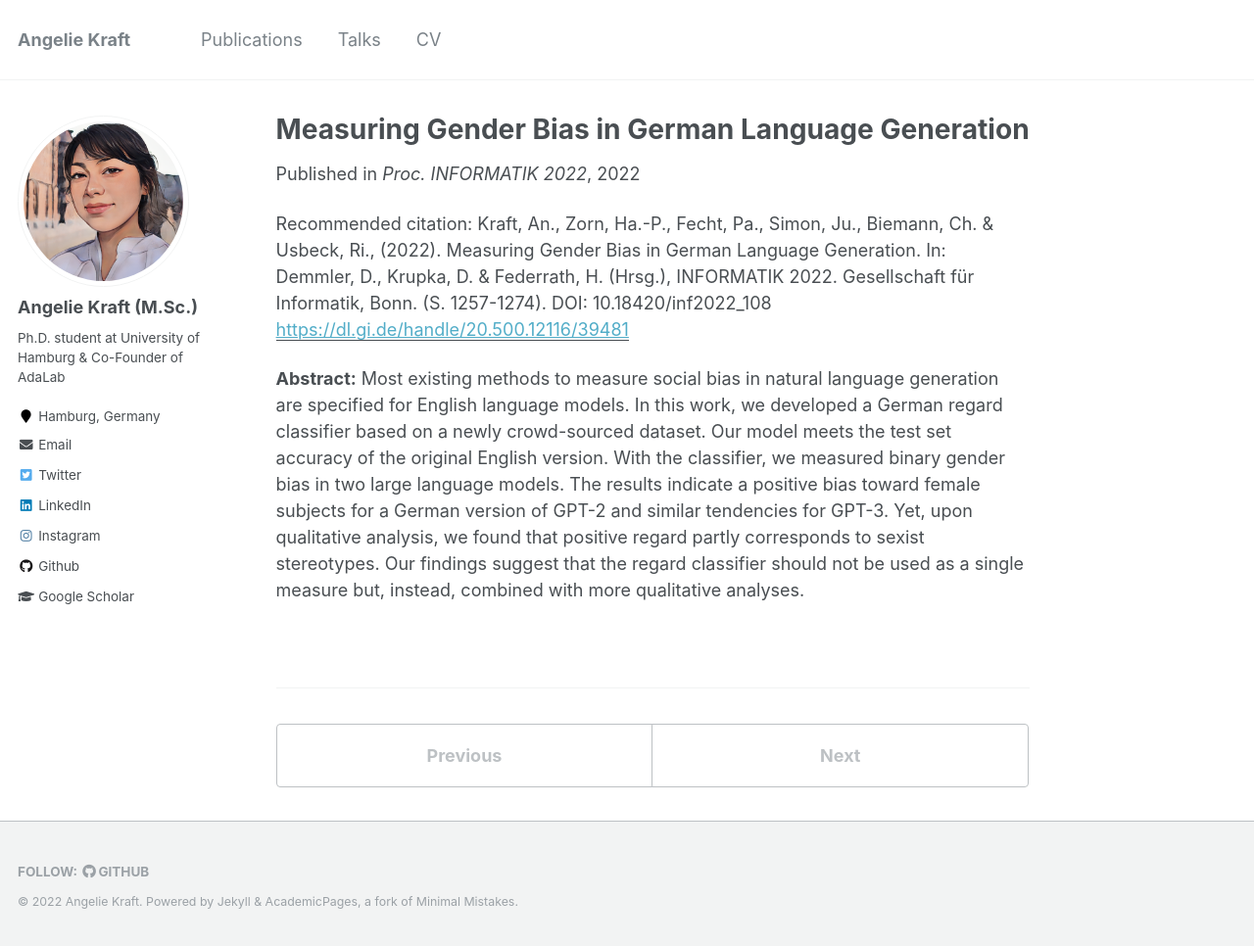
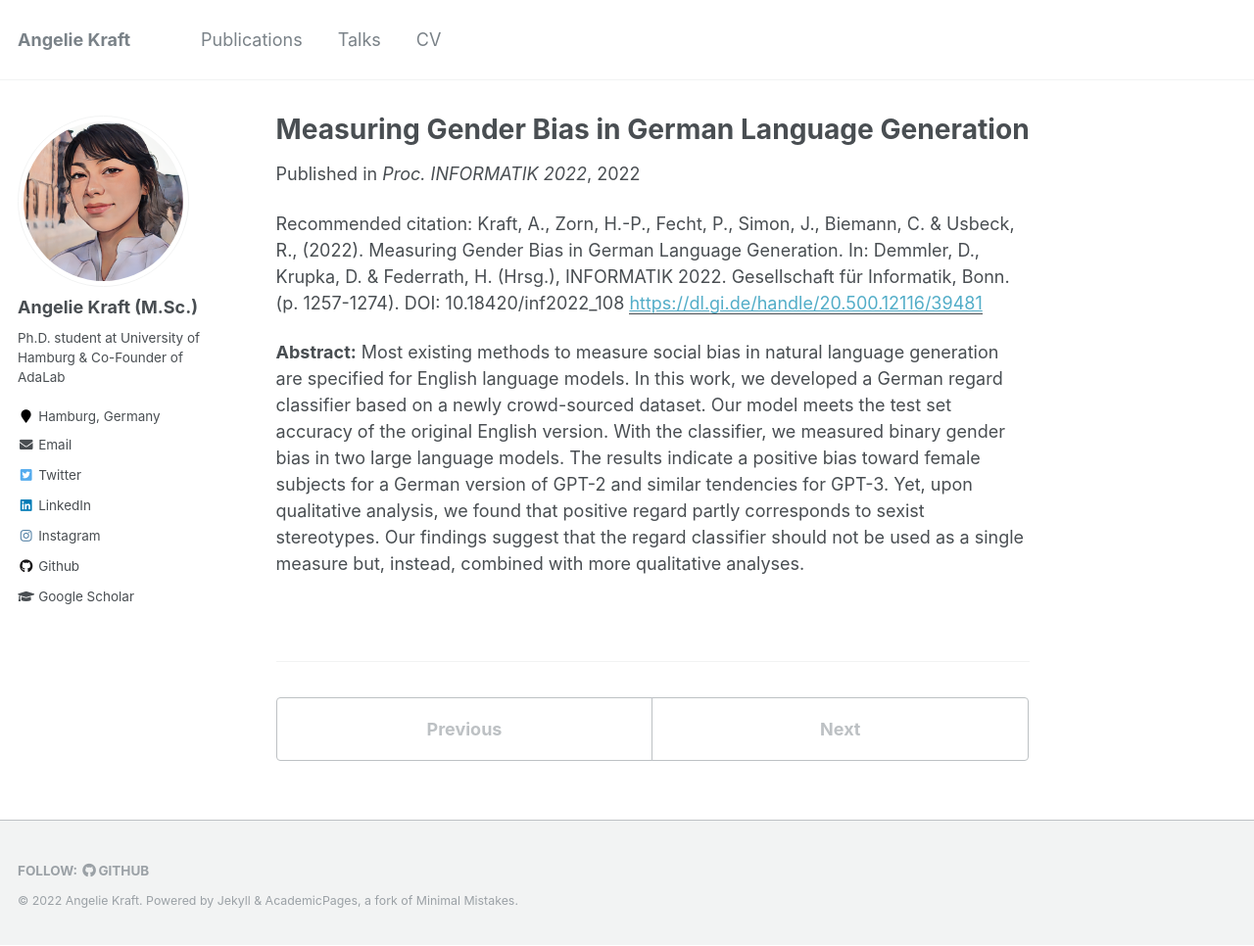
Before and after one commit to krangelie/krangelie.github.io, a Jekyll site: the page built from _publications/2022-german-regard-number-1.md, in a window 1280 px wide and 966 px high. Shown: the whole window at 98% size. Built offline with Jekyll 4.4.1, drawn with Linux system fonts in a browser that asks for light colours.

```diff
--- a/_publications/2022-german-regard-number-1.md
+++ b/_publications/2022-german-regard-number-1.md
@@ -6,7 +6,7 @@ date: 2022-09-29
 venue: 'Proc. INFORMATIK 2022'
 excerpt: ''
 paperurl: 'https://dl.gi.de/handle/20.500.12116/39481'
-citation: 'Kraft, An., Zorn, Ha.-P., Fecht, Pa., Simon, Ju., Biemann, Ch. & Usbeck, Ri., (2022). Measuring Gender Bias in German Language Generation. In: Demmler, D., Krupka, D. & Federrath, H. (Hrsg.), INFORMATIK 2022. Gesellschaft für Informatik, Bonn. (S. 1257-1274). DOI: 10.18420/inf2022_108'
+citation: 'Kraft, A., Zorn, H.-P., Fecht, P., Simon, J., Biemann, C. & Usbeck, R., (2022). Measuring Gender Bias in German Language Generation. In: Demmler, D., Krupka, D. & Federrath, H. (Hrsg.), INFORMATIK 2022. Gesellschaft für Informatik, Bonn. (p. 1257-1274). DOI: 10.18420/inf2022_108'
 ---
 **Abstract:** Most existing methods to measure social bias in natural language generation are specified
 for English language models. In this work, we developed a German regard classifier based on a newly
```
